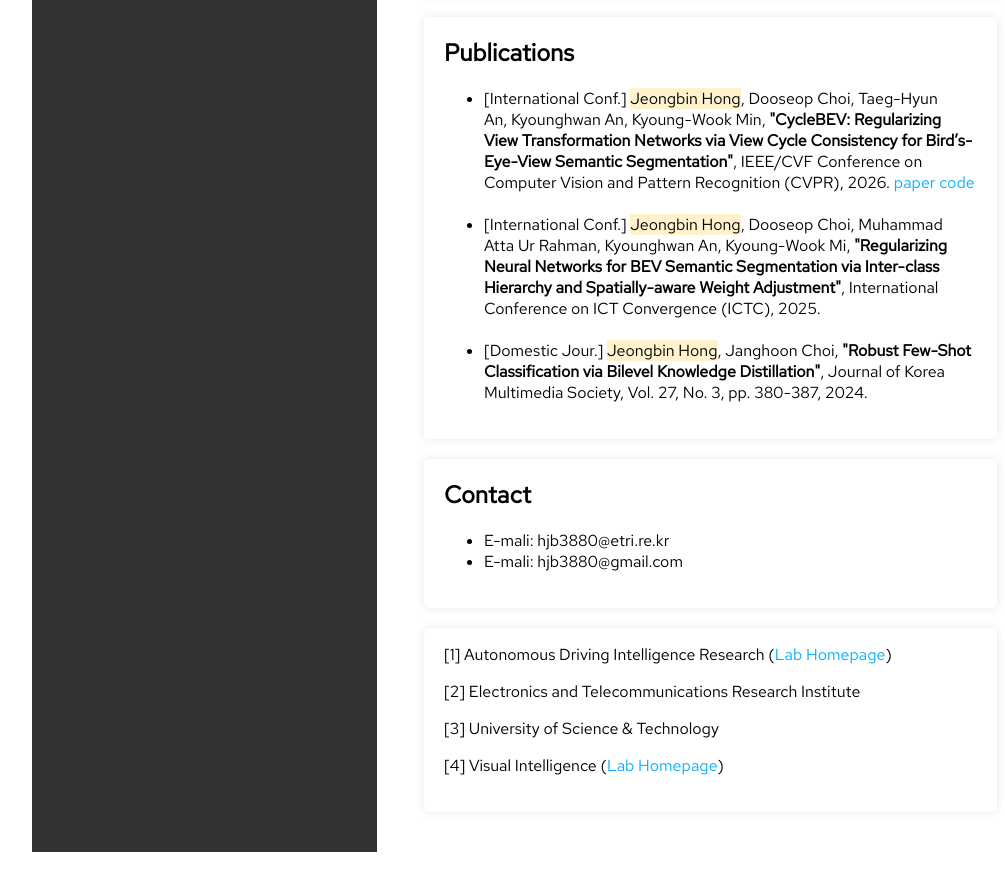
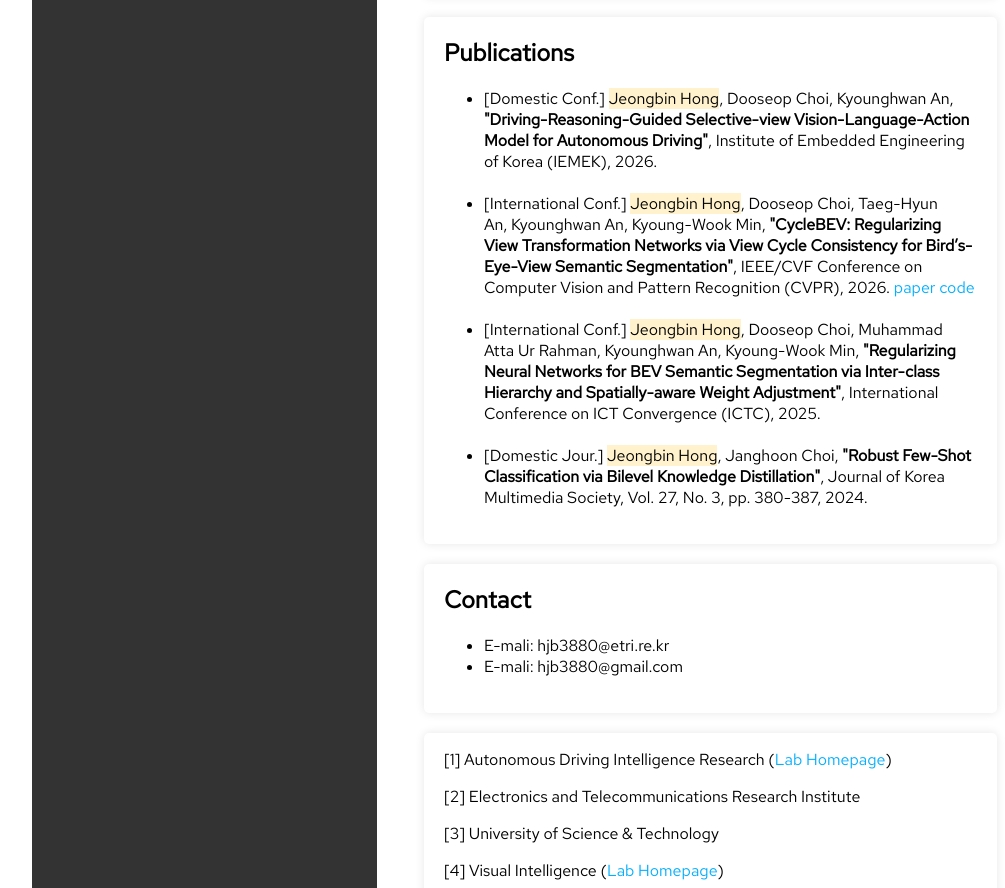
Before and after one commit to Jeong-Bin/Jeong-Bin.github.io, a plain HTML site: page index.html in a window 1280 px wide. Shown: the part 988-1876 px from the top of the page, without its empty margins (102-1107 px from the left). Before the commit the page ends 1848 px from the top, so only its background shows below. Drawn offline with Linux system fonts and the light colour scheme.

Commit message:
Update index.html

```diff
--- a/index.html
+++ b/index.html
@@ -62,15 +62,30 @@
             <section id="publications" class="section_box">
                 <h2>Publications</h2>
                 <ul>
-                    <li>[International Conf.] <span style="background-color: #fff2cc;">Jeongbin Hong</span>, Dooseop Choi, Taeg-Hyun An, Kyounghwan An, Kyoung-Wook Min, <b>"CycleBEV: Regularizing View Transformation Networks via View Cycle Consistency for Bird’s-Eye-View Semantic Segmentation"</b>,
+                    <li>
+                        [Domestic Conf.] <span style="background-color: #fff2cc;">Jeongbin Hong</span>, Dooseop Choi, Kyounghwan An,
+                        <b>"Driving-Reasoning-Guided Selective-view Vision-Language-Action Model for Autonomous Driving"</b>,
+                        Institute of Embedded Engineering of Korea (IEMEK), 2026.
+                    </li>
+                    </br>
+                    <li>[International Conf.] <span style="background-color: #fff2cc;">Jeongbin Hong</span>, Dooseop Choi, Taeg-Hyun An, Kyounghwan An, Kyoung-Wook Min,
+                        <b>"CycleBEV: Regularizing View Transformation Networks via View Cycle Consistency for Bird’s-Eye-View Semantic Segmentation"</b>,
                         IEEE/CVF Conference on Computer Vision and Pattern Recognition (CVPR), 2026.
                         <a class="link" href="https://arxiv.org/abs/2602.23575">paper</a>
                         <a class="link" href="https://github.com/JeongbinHong/CycleBEV/tree/main">code</a>
                     </li>
                     </br>
-                    <li>[International Conf.]  <span style="background-color: #fff2cc;">Jeongbin Hong</span>, Dooseop Choi, Muhammad Atta Ur Rahman, Kyounghwan An, Kyoung-Wook Mi, <b>"Regularizing Neural Networks for BEV Semantic Segmentation via Inter-class Hierarchy and Spatially-aware Weight Adjustment"</b>, International Conference on ICT Convergence (ICTC), 2025.</li>
+                    <li>
+                        [International Conf.] <span style="background-color: #fff2cc;">Jeongbin Hong</span>, Dooseop Choi, Muhammad Atta Ur Rahman, Kyounghwan An, Kyoung-Wook Min,
+                        <b>"Regularizing Neural Networks for BEV Semantic Segmentation via Inter-class Hierarchy and Spatially-aware Weight Adjustment"</b>,
+                        International Conference on ICT Convergence (ICTC), 2025.
+                    </li>
                     </br>
-                    <li>[Domestic Jour.]  <span style="background-color: #fff2cc;">Jeongbin Hong</span>, Janghoon Choi, <b>"Robust Few-Shot Classification via Bilevel Knowledge Distillation"</b>, Journal of Korea Multimedia Society, Vol. 27, No. 3, pp. 380-387, 2024.</li>
+                    <li>
+                        [Domestic Jour.] <span style="background-color: #fff2cc;">Jeongbin Hong</span>, Janghoon Choi,
+                        <b>"Robust Few-Shot Classification via Bilevel Knowledge Distillation"</b>,
+                        Journal of Korea Multimedia Society, Vol. 27, No. 3, pp. 380-387, 2024.
+                    </li>
                 </ul>
             </section>
 
```
